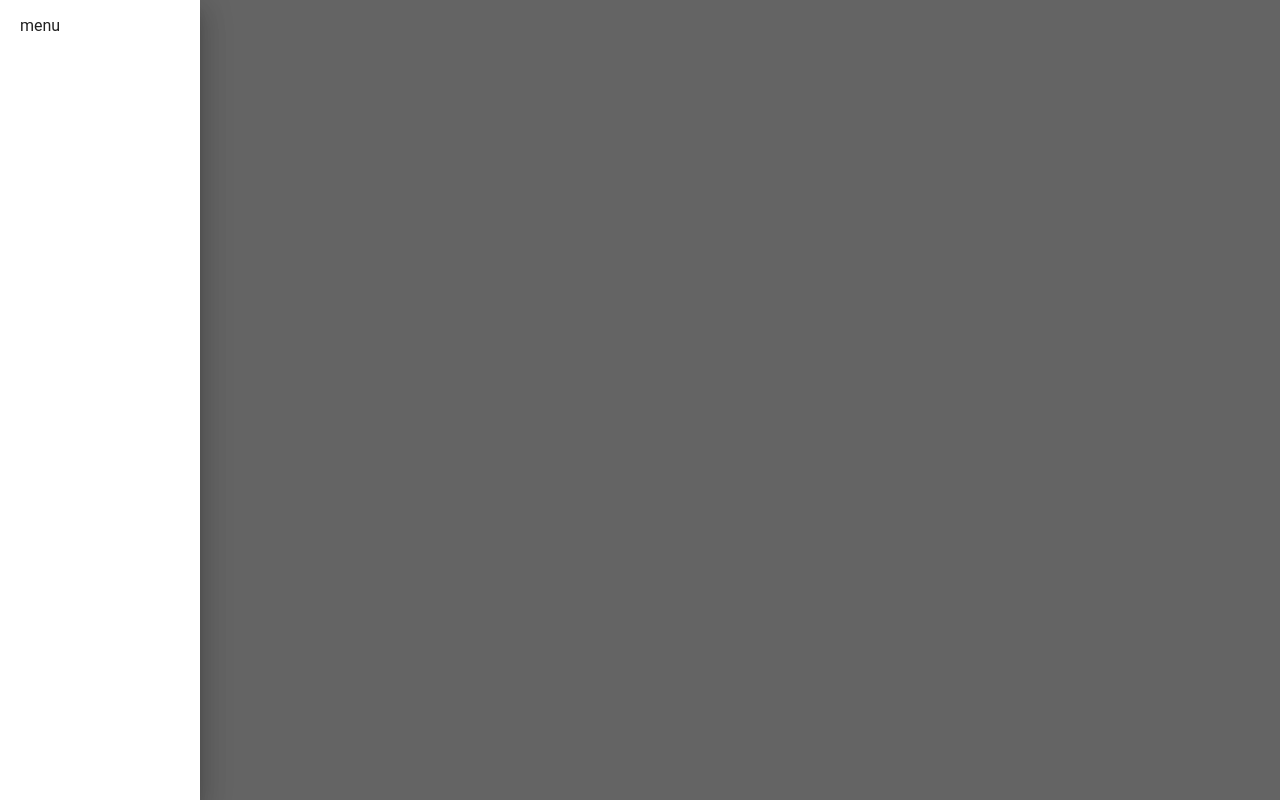
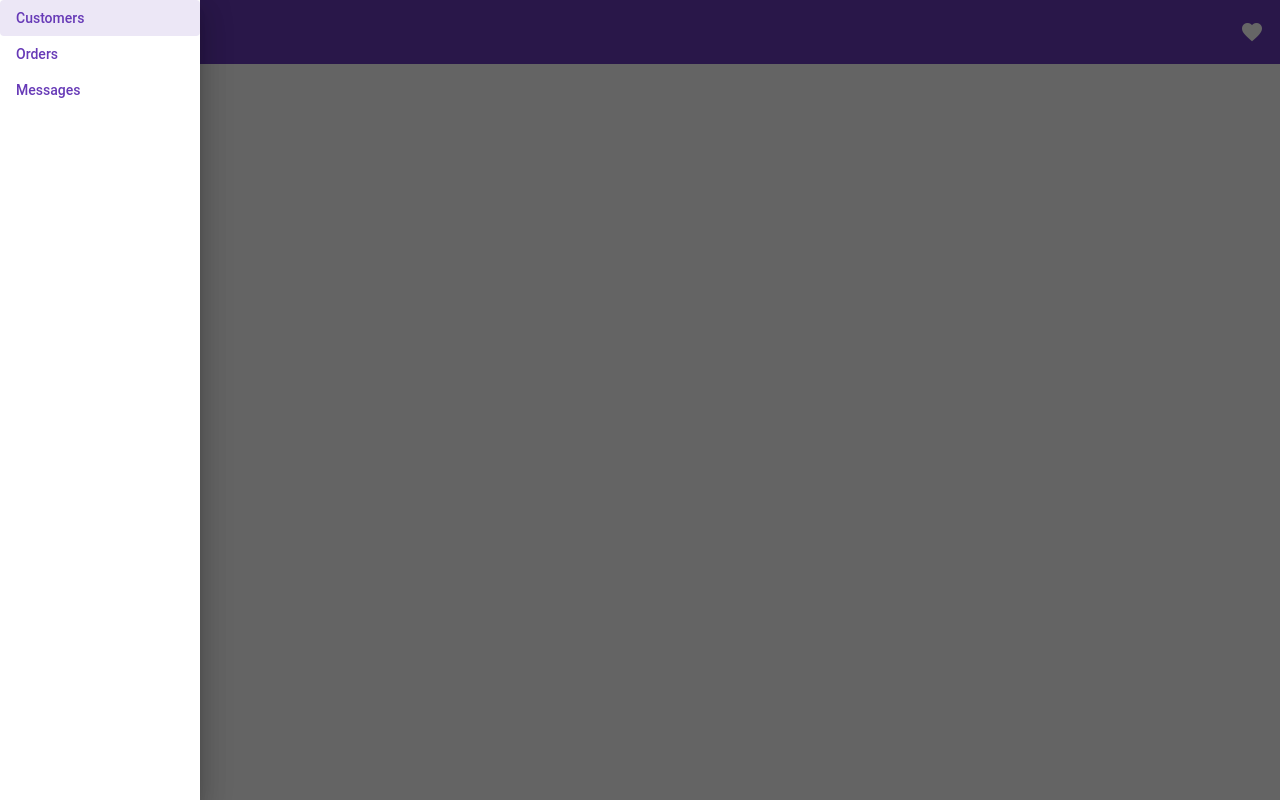
Before and after one commit to gegorov/material, an Angular app: page / in a window 1280 px wide. Both pictures are taken after a click on the button "menu". Built offline with nearby package versions, Linux system fonts and the light colour scheme.

Commit message:
Add toolbar and fix routing

```diff
--- a/src/app/app.component.css
+++ b/src/app/app.component.css
@@ -7,6 +7,15 @@
 }
 
 .container .mat-drawer {
-  padding-left: 20px;
   min-width: 200px;
 }
+
+.container .mat-drawer .mat-button {
+  display: block;
+  width: 100%;
+  text-align: left;
+}
+
+.spacer {
+  flex: 1 1 auto;
+}
--- a/src/app/app.component.html
+++ b/src/app/app.component.html
@@ -1,11 +1,22 @@
 <mat-drawer-container class="container" autosize>
   <mat-drawer #drawer class="sidenav">
-    <p>menu</p>
+    <button color="primary" mat-button routerLink="/customers">Customers</button>
+    <button color="primary" mat-button routerLink="/orders">Orders</button>
+    <button color="primary" mat-button routerLink="/messages">Messages</button>
   </mat-drawer>
 
   <div class="mat-sidenav-content">
-    <button mat-icon-button (click)="drawer.toggle()">
-      <mat-icon>menu</mat-icon>
-    </button>
+    <mat-toolbar color="primary">
+      <mat-toolbar-row>
+        <button mat-icon-button (click)="drawer.toggle()">
+          <mat-icon>menu</mat-icon>
+        </button>
+
+        <span>Title</span>
+        <span class="spacer"></span>
+        <mat-icon>favorite</mat-icon>
+      </mat-toolbar-row>
+    </mat-toolbar>
+    <router-outlet></router-outlet>
   </div>
 </mat-drawer-container>
--- a/src/app/app.module.ts
+++ b/src/app/app.module.ts
@@ -5,6 +5,9 @@
 import { MatButtonModule } from '@angular/material/button';
 import { MatIconModule } from '@angular/material/icon';
 import { MatSidenavModule } from '@angular/material/sidenav';
+import { MatToolbarModule } from '@angular/material/toolbar';
+
+import { AppRoutingModule } from './app-routing.module';
 
 import { AppComponent } from './app.component';
 
@@ -12,10 +15,12 @@
   declarations: [AppComponent],
   imports: [
     BrowserModule,
+    AppRoutingModule,
     BrowserAnimationsModule,
     MatButtonModule,
     MatIconModule,
     MatSidenavModule,
+    MatToolbarModule,
   ],
   providers: [],
   bootstrap: [AppComponent],
```
Also changed, not shown: src/app/app-routing.module.ts (+9 -9 lines), src/app/messages/messages.module.ts (+5 -8 lines), src/app/orders/orders-routing.module.ts (+4 -5 lines), src/app/orders/orders.module.ts (+5 -9 lines).
